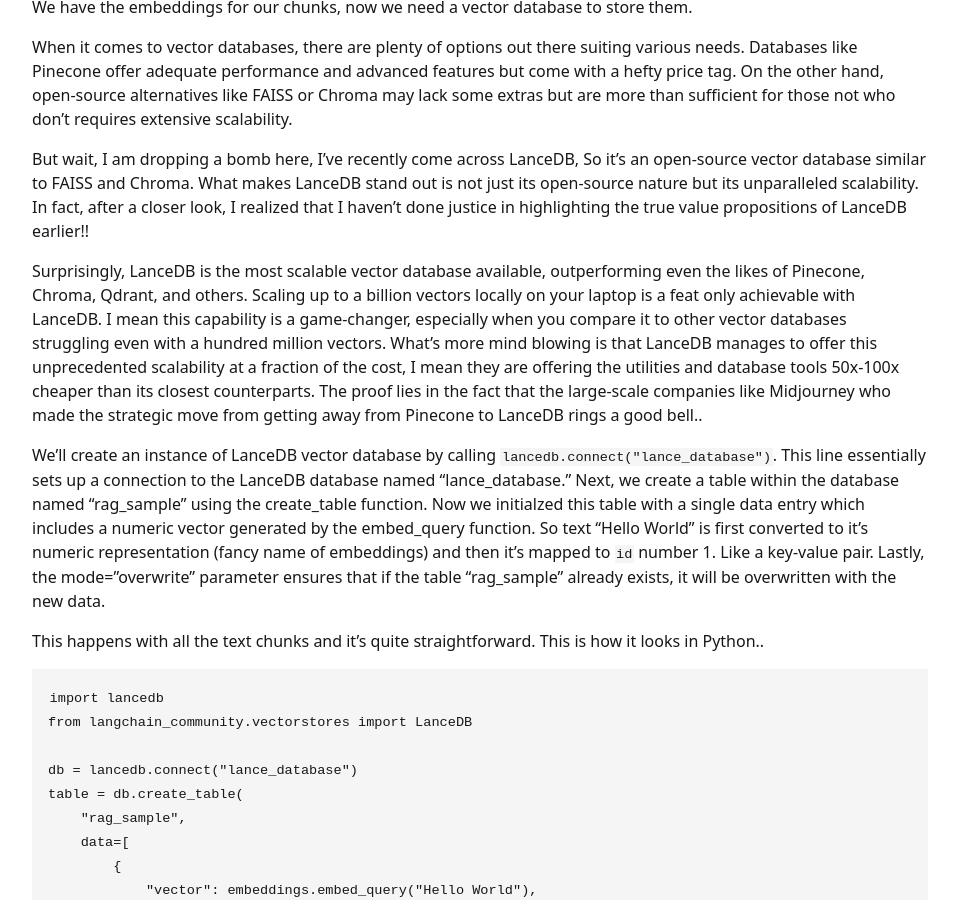
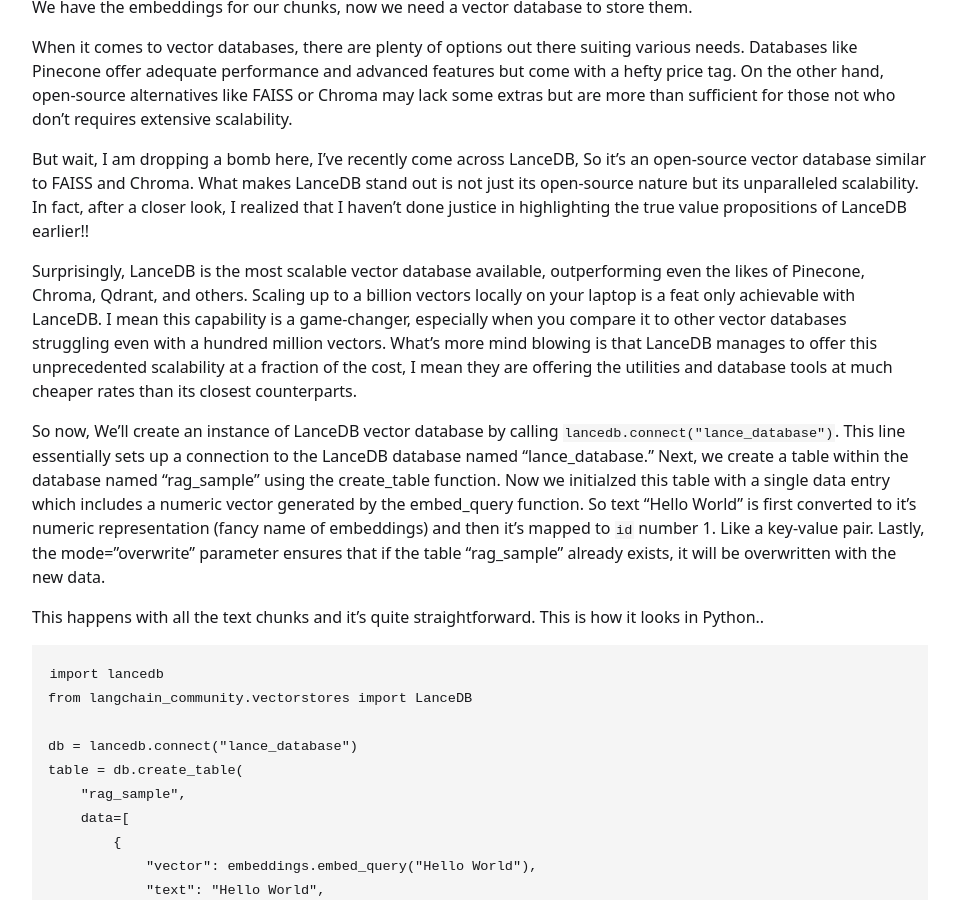
Before and after one commit to vipul-maheshwari/vipul-maheshwari.github.io, a Jekyll site: the page built from _posts/2024-02-14-rag-application-with-langchain.markdown, in a window 1280 px wide and 900 px high, scrolled down 6676 px. Shown: the whole window, without its empty margins (160-1117 px from the left). Built offline with Jekyll 4.4.1, drawn with Linux system fonts in a browser that asks for light colours.

Commit message:
changed the blog

```diff
--- a/_posts/2024-02-14-rag-application-with-langchain.markdown
+++ b/_posts/2024-02-14-rag-application-with-langchain.markdown
@@ -186,9 +186,9 @@
 
 But wait, I am dropping a bomb here, I've recently come across LanceDB, So it's an open-source vector database similar to FAISS and Chroma. What makes LanceDB stand out is not just its open-source nature but its unparalleled scalability. In fact, after a closer look, I realized that I haven't done justice in highlighting the true value propositions of LanceDB earlier!!
 
-Surprisingly, LanceDB is the most scalable vector database available, outperforming even the likes of Pinecone, Chroma, Qdrant, and others. Scaling up to a billion vectors locally on your laptop is a feat only achievable with LanceDB. I mean this capability is a game-changer, especially when you compare it to other vector databases struggling even with a hundred million vectors. What's more mind blowing is that LanceDB manages to offer this unprecedented scalability at a fraction of the cost, I mean they are offering the utilities and database tools 50x-100x cheaper than its closest counterparts. The proof lies in the fact that the large-scale companies like Midjourney who made the strategic move from getting away from Pinecone to LanceDB rings a good bell..
+Surprisingly, LanceDB is the most scalable vector database available, outperforming even the likes of Pinecone, Chroma, Qdrant, and others. Scaling up to a billion vectors locally on your laptop is a feat only achievable with LanceDB. I mean this capability is a game-changer, especially when you compare it to other vector databases struggling even with a hundred million vectors. What's more mind blowing is that LanceDB manages to offer this unprecedented scalability at a fraction of the cost, I mean they are offering the utilities and database tools at much cheaper rates than its closest counterparts.
 
-We'll create an instance of LanceDB vector database by calling `lancedb.connect("lance_database")`. This line essentially sets up a connection to the LanceDB database named "lance_database." Next, we create a table within the database named "rag_sample" using the create_table function. Now we initialzed this table with a single data entry which includes a numeric vector generated by the embed_query function. So text "Hello World" is first converted to it's numeric representation (fancy name of embeddings) and then it's mapped to `id` number 1. Like a key-value pair. Lastly, the mode="overwrite" parameter ensures that if the table "rag_sample" already exists, it will be overwritten with the new data.
+So now, We'll create an instance of LanceDB vector database by calling `lancedb.connect("lance_database")`. This line essentially sets up a connection to the LanceDB database named "lance_database." Next, we create a table within the database named "rag_sample" using the create_table function. Now we initialzed this table with a single data entry which includes a numeric vector generated by the embed_query function. So text "Hello World" is first converted to it's numeric representation (fancy name of embeddings) and then it's mapped to `id` number 1. Like a key-value pair. Lastly, the mode="overwrite" parameter ensures that if the table "rag_sample" already exists, it will be overwritten with the new data.
 
 This happens with all the text chunks and it's quite straightforward. This is how it looks in Python..
 
```
